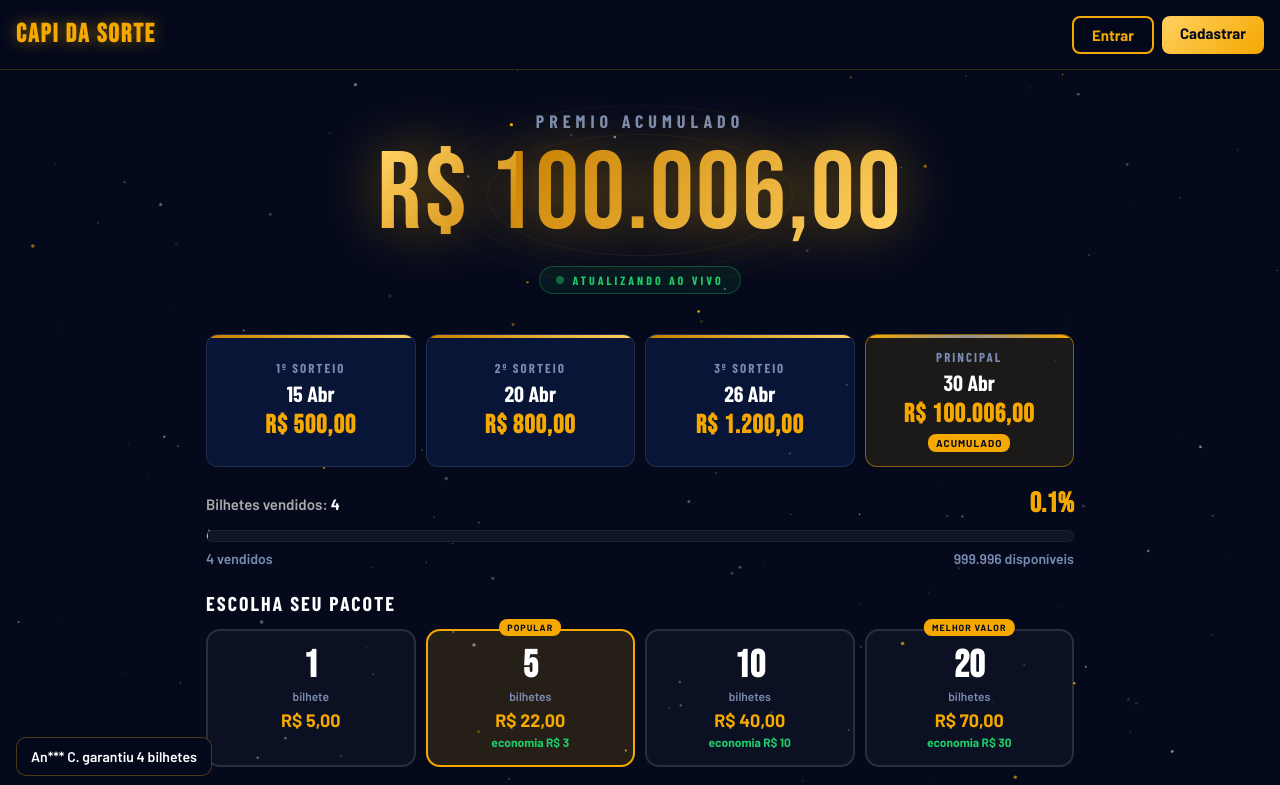
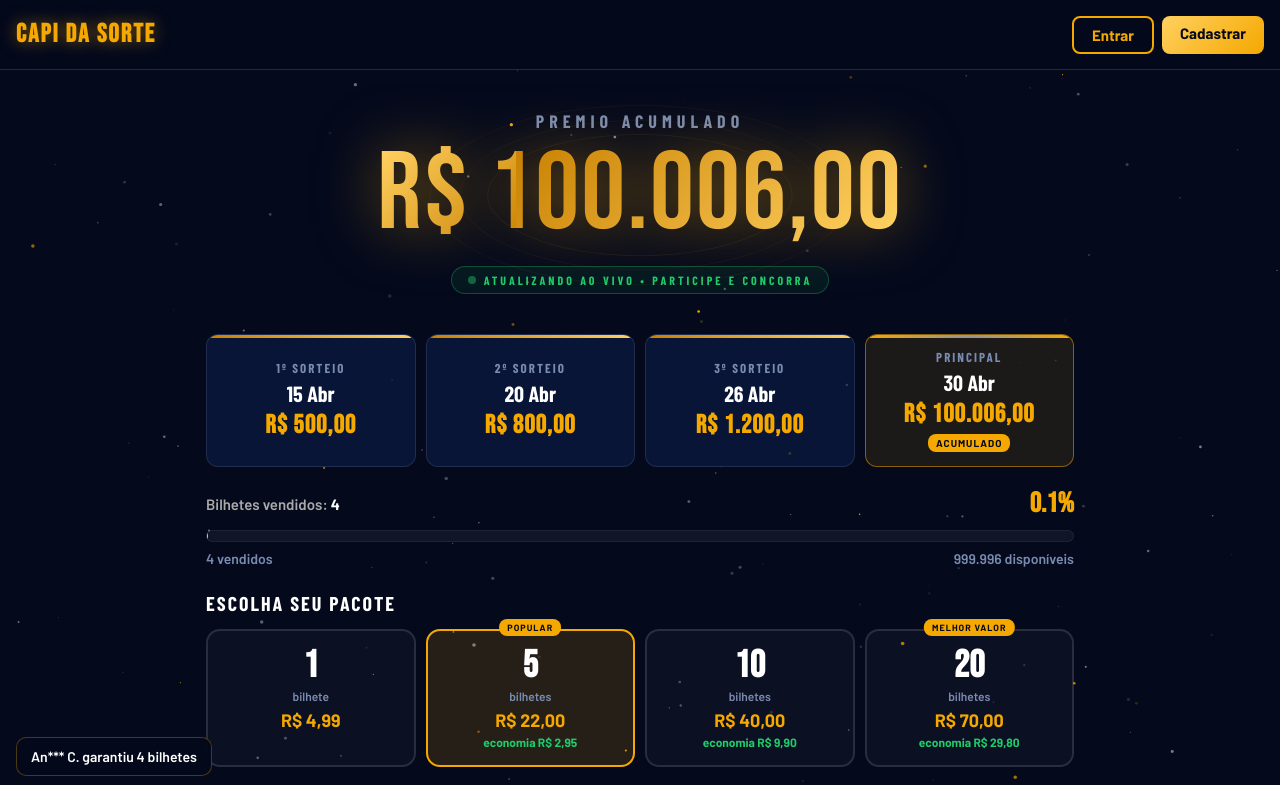
Before and after one commit to Capidasorte/capi-da-sorte-backend, a Next.js app in the folder frontend/: page / in a window 1280 px wide. Shown: the top 785 px of the page. Built offline with nearby package versions, Linux system fonts and the light colour scheme; a web font is replaced by a local one.

Commit message:
feat: faixa verde atualizada e valores pacotes corrigidos

```diff
--- a/frontend/app/page.tsx
+++ b/frontend/app/page.tsx
@@ -15,10 +15,10 @@ export default function Home() {
   const [pkgSelecionado, setPkgSelecionado] = useState(5)
 
   const pacotes = [
-    { qty: 1, valor: 5, label: null, economia: null },
-    { qty: 5, valor: 22, label: 'POPULAR', economia: 3 },
-    { qty: 10, valor: 40, label: null, economia: 10 },
-    { qty: 20, valor: 70, label: 'MELHOR VALOR', economia: 30 },
+    { qty: 1, valor: 4.99, label: null, economia: null },
+    { qty: 5, valor: 22, label: 'POPULAR', economia: 2.95 },
+    { qty: 10, valor: 40, label: null, economia: 9.90 },
+    { qty: 20, valor: 70, label: 'MELHOR VALOR', economia: 29.80 },
   ]
 
   const nomes = ['Maria S.', 'Joao P.', 'Ana C.', 'Pedro L.', 'Lucas M.', 'Carla F.', 'Bruno T.']
@@ -197,7 +197,7 @@ export default function Home() {
           <div style={{ display:'flex', justifyContent:'center', marginBottom:24 }}>
             <div style={{ display:'inline-flex', alignItems:'center', gap:8, background:'rgba(31,204,106,.08)', border:'1px solid rgba(31,204,106,.3)', borderRadius:20, padding:'6px 16px', fontSize:'clamp(10px,2vw,12px)', fontWeight:700, color:'#1FCC6A', letterSpacing:3, textTransform:'uppercase', fontFamily:"'Barlow Condensed',sans-serif" }}>
               <span className="live-dot" style={{ width:8, height:8, borderRadius:'50%', background:'#1FCC6A', display:'inline-block' }}></span>
-              Atualizando ao vivo
+              Atualizando ao vivo • Participe e Concorra
             </div>
           </div>
         </div>
@@ -242,7 +242,7 @@ export default function Home() {
                 <div style={{ fontFamily:"'Bebas Neue',cursive", fontSize:'clamp(28px,6vw,38px)', fontWeight:900, color:'#fff', lineHeight:1 }}>{pkg.qty}</div>
                 <div style={{ fontSize:'clamp(11px,2vw,12px)', color:'#7A8BB0', marginTop:4, fontWeight:600 }}>bilhete{pkg.qty>1?'s':''}</div>
                 <div style={{ fontSize:'clamp(14px,3vw,18px)', fontWeight:700, color:'#F5A800', marginTop:6 }}>R$ {pkg.valor.toFixed(2).replace('.',',')}</div>
-                {pkg.economia && <div style={{ fontSize:'clamp(10px,2vw,12px)', color:'#1FCC6A', fontWeight:700, marginTop:4 }}>economia R$ {pkg.economia}</div>}
+                {pkg.economia && <div style={{ fontSize:'clamp(10px,2vw,12px)', color:'#1FCC6A', fontWeight:700, marginTop:4 }}>economia R$ {pkg.economia.toFixed(2).replace('.',',')}</div>}
               </div>
             ))}
           </div>
```
